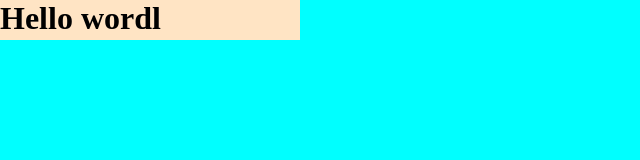
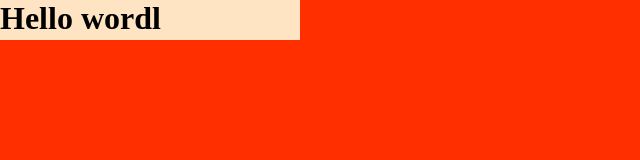
Before and after one commit to Pr-ElTech/GITPRACTICE1, a website: page index.html in a window 1280 px wide. Shown: the whole page, without its empty margins (0-640 px from the left). Drawn offline with Linux system fonts and the light colour scheme.

Commit message:
I change color of body

```diff
--- a/index.css
+++ b/index.css
@@ -5,7 +5,7 @@
 }
 
 body{
-    background-color: aqua;
+    background-color: rgb(255, 47, 0);
 }
 
 h1{
```
